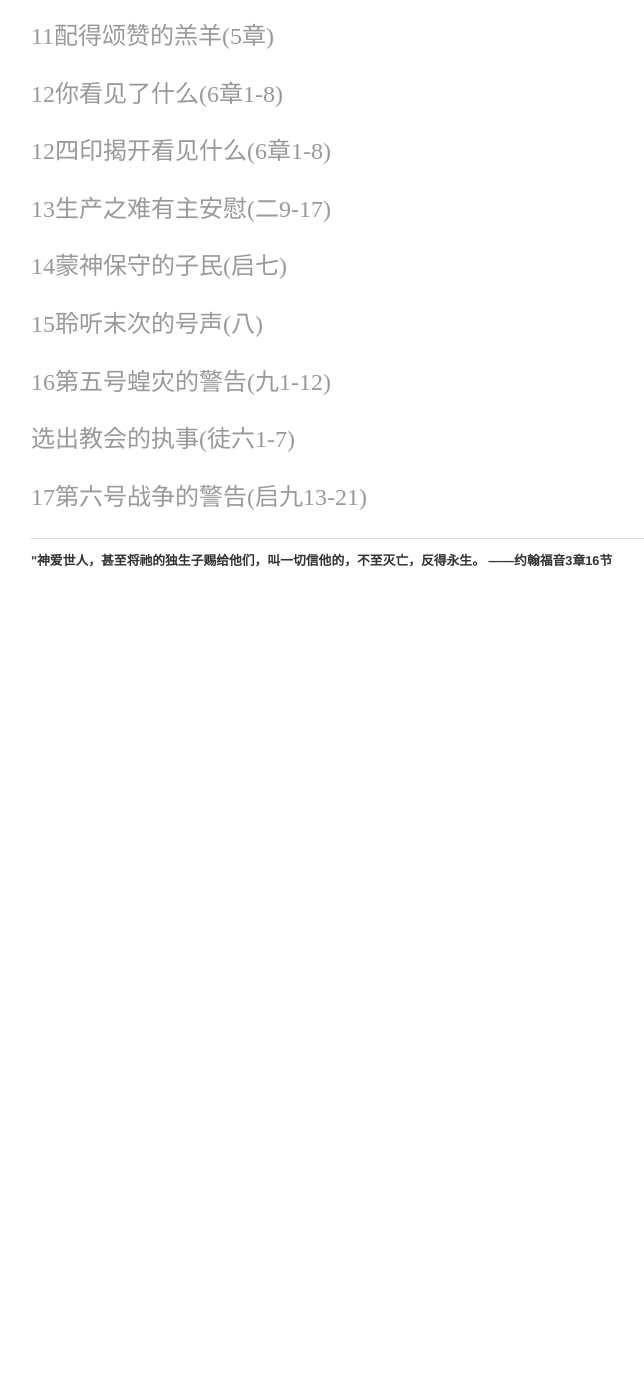
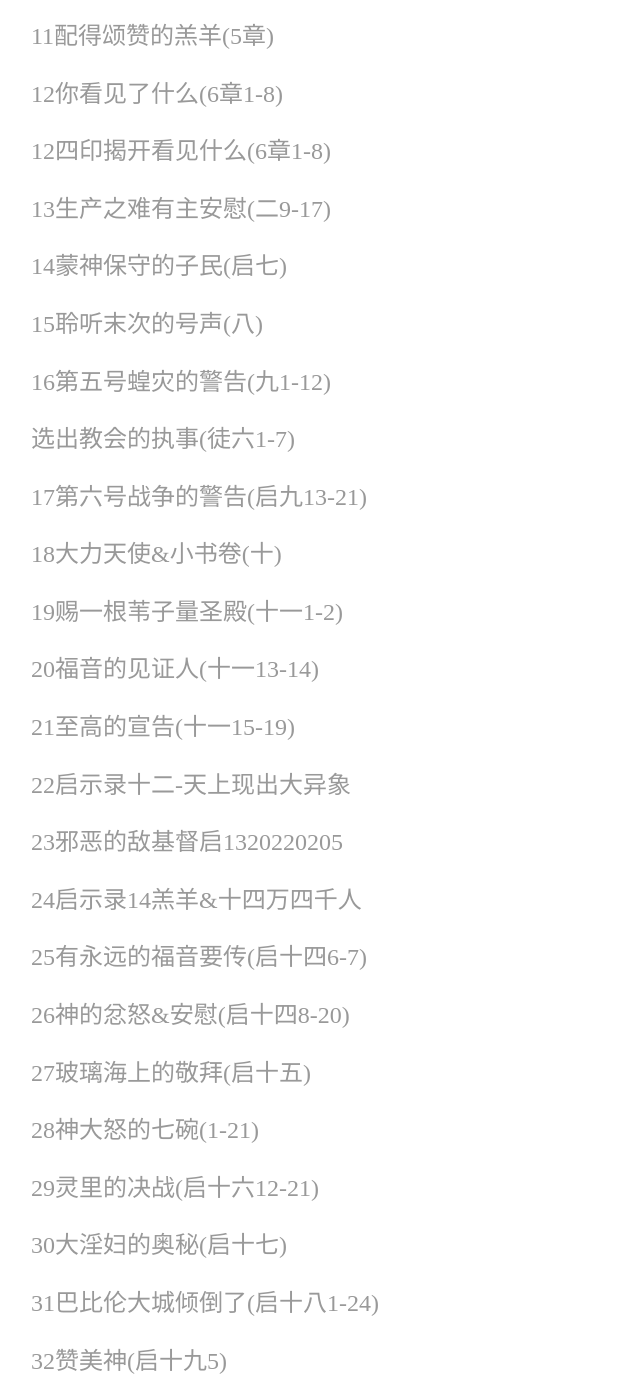
Before and after one commit to fukuokachinesechurch/fukuoka-cmujp-church, a Jekyll site: the page built from sermons/sermon-revelation.md, in a window 1280 px wide and 1400 px high, scrolled down 766 px. Shown: the whole window, without its empty margins (161-805 px from the left). Built offline with Jekyll 4.4.1, drawn with Linux system fonts in a browser that asks for light colours; before the commit the page ends 1396 px from its top, so only the background shows below that; some of the changed text lies outside the part shown.

Commit message:
启示录
更新[18-37]

```diff
--- a/sermons/sermon-revelation.md
+++ b/sermons/sermon-revelation.md
@@ -42,3 +42,45 @@ layout: default
 [选出教会的执事(徒六1-7)](https://drive.google.com/file/d/1PUr8FiB64TxxbeUVr92bCMFMVgIM_BfN/view?usp=sharing)
 
 [17第六号战争的警告(启九13-21)](https://drive.google.com/file/d/1KsBhKqdkKS2J9jXweZ7H4uHrQ_KNWtx1/view?usp=sharing)
+
+[18大力天使&小书卷(十)](https://drive.google.com/file/d/1WIN55fmCa456ZgiG4EpGx46xM2WWJTUQ/view?usp=drive_link)
+
+[19赐一根苇子量圣殿(十一1-2)](https://drive.google.com/file/d/1hNaCvvo21Jx8JssuinSc4SXVAtegL2a-/view?usp=drive_link)
+
+[20福音的见证人(十一13-14)](https://drive.google.com/file/d/19SrlyS4z_-MU1EyNGsWGiMKDxcvmcNJm/view?usp=drive_link)
+
+[21至高的宣告(十一15-19) ](https://drive.google.com/file/d/1vnSC0nghtMSBLdD5TNm_k_iNwjrqXPm1/view?usp=drive_link)
+
+[22启示录十二-天上现出大异象](https://drive.google.com/file/d/1kxJYM2xWDt4iulx6UfkQDml8TiOYG58F/view?usp=drive_link)
+
+[23邪恶的敌基督启1320220205](https://drive.google.com/file/d/1o1ulFQdmHTxfp24JOMCiEni7SlGCKeKc/view?usp=drive_link)
+
+[24启示录14羔羊&十四万四千人](https://drive.google.com/file/d/1tXRUihNXb0jj6sIfqpcBgX4vj35X_ToD/view?usp=drive_link)
+
+[25有永远的福音要传(启十四6-7)](https://drive.google.com/file/d/1L_-5foUsOygb4X_7eblh6YXv2uiZTN7F/view?usp=drive_link)
+
+[26神的忿怒&安慰(启十四8-20)](https://drive.google.com/file/d/1p06vNzAOpbQSnxMYD_0Q5xGC5UR1oBwq/view?usp=drive_link)
+
+[27玻璃海上的敬拜(启十五)](https://drive.google.com/file/d/1ZI92VKB56GZLgvdli8bO-JkpK1lAw5uO/view?usp=drive_link)
+
+[28神大怒的七碗(1-21)](https://drive.google.com/file/d/1ZgEDsUXOpJH-XaMbGwoi31xBDaOc-fNc/view?usp=drive_link)
+
+[29灵里的决战(启十六12-21)](https://drive.google.com/file/d/1qrOEzMDZyRxfoTh-p0aD35sGUIWMuYkm/view?usp=drive_link)
+
+[30大淫妇的奥秘(启十七)](https://drive.google.com/file/d/1o6rKfHrDN4BsNEV18sdBHu59eQnQwvSC/view?usp=drive_link)
+
+[31巴比伦大城倾倒了(启十八1-24)](https://drive.google.com/file/d/1_gUtVeIfJ30IWsiZaHSJPTymPE9TTj3F/view?usp=drive_link)
+
+[32赞美神(启十九5)](https://drive.google.com/file/d/1KyKQrNW8qAd8GPhiHz1lkvzUOFd32ujq/view?usp=drive_link)
+
+[32赞美神欢聚羔羊婚宴(启十九1-10)](https://drive.google.com/file/d/1ZWHWTpItfMXB9nTurB5_tDJOt6sIG3Pb/view?usp=drive_link)
+
+[33主擒拿战犯候审(启十九11-21)](https://drive.google.com/file/d/11PiDSAXxHOmgOz-4ukPb3Rg8xCtzkGqp/view?usp=drive_link)
+
+[34千年国度&宝座审判(启二十)](https://drive.google.com/file/d/1ufk-l8zTytbzwzXFyidOJBw1J04Ynge6/view?usp=drive_link)
+
+[35新天新地&新圣城(启二一1-27)](https://drive.google.com/file/d/1QxIgLiAsqLjsqqFPxjKqOc-xPsse0wh8/view?usp=drive_link)
+
+[36神赐神国子民的福(启二二1-5)](https://drive.google.com/file/d/1YXXIPvCMuew-A1ku8ibmvSGKbzVvW_J7/view?usp=drive_link)
+
+[37我必快来(启二二6-21)](https://drive.google.com/file/d/1a9srX323sZq8CcuG1NXtiNxzkuaBg-vi/view?usp=drive_link)
```
